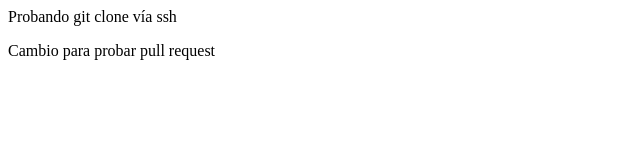
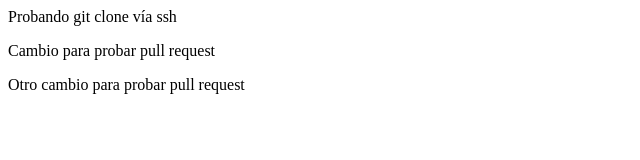
Before and after one commit to nrosasuax/hello-world, a plain HTML site: page index.html in a window 1280 px wide. Shown: the whole page, without its empty margins (0-640 px from the left). Drawn offline with Linux system fonts and the light colour scheme.

Commit message:
UPDATED: change in index.html from GitHub

```diff
--- a/index.html
+++ b/index.html
@@ -5,5 +5,6 @@
     <body>
         <p>Probando git clone vía ssh</p>
         <p>Cambio para probar pull request</p>
+        <p>Otro cambio para probar pull request</p>
     </body>
 </html>
```
